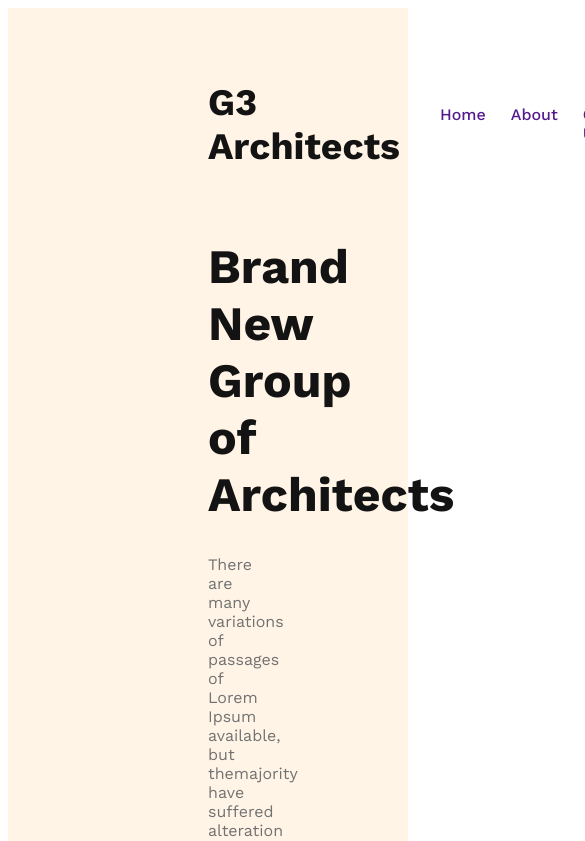
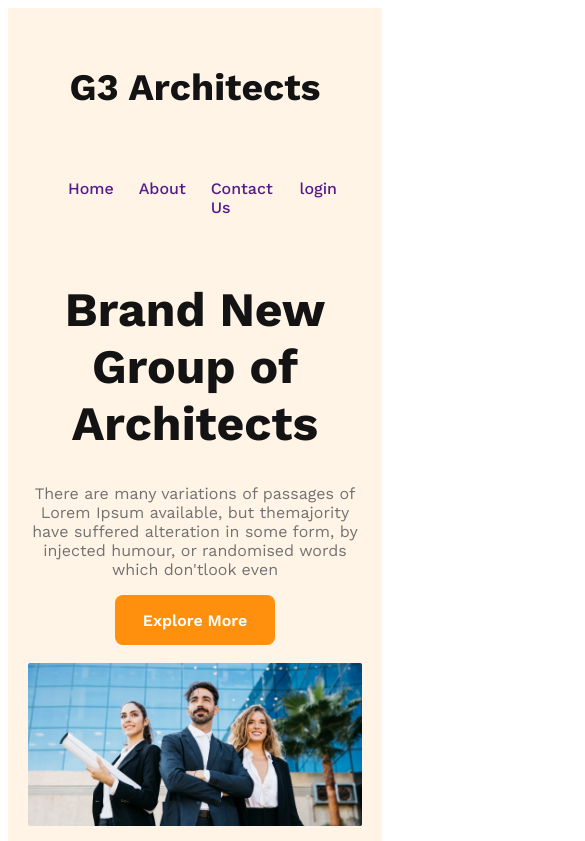
Before and after one commit to SharifulHasan/g3-website, a plain HTML site: page index.html in a window 390 px wide. Shown: the top 841 px of the page, 585 px wide, since content can reach past the window. Drawn offline with nearby package versions, Linux system fonts and the light colour scheme.

Commit message:
responsive banner

```diff
--- a/styles/architect.css
+++ b/styles/architect.css
@@ -10,13 +10,15 @@
 .btn-primary {
     border-radius: 8px;
     background: #FF900E;
-    width: 140px;
+    width: 160px;
     height: 50px;
     color: #FFF;
     text-align: center;
     font-size: 1rem;
     font-weight: 600;
     border: none;
+    padding: 16px 23px;
+    cursor: pointer;
 }
 
 header {
@@ -71,3 +73,29 @@ nav li a {
     font-size: 1rem;
     font-weight: 400;
 }
+
+.banner img {
+    width: 100%;
+    margin-top: 18px;
+}
+
+/* Responsive styles */
+@media screen and (max-width:576px) {
+    header {
+        padding: 20px;
+    }
+
+    nav {
+        flex-direction: column;
+    }
+}
+/* tablet or meium size devices */
+@media screen and (min-width:576px) and (max-width:960px) {
+    header {
+        padding: 50px;
+    }
+
+    nav {
+        flex-direction: column;
+    }
+}
```
